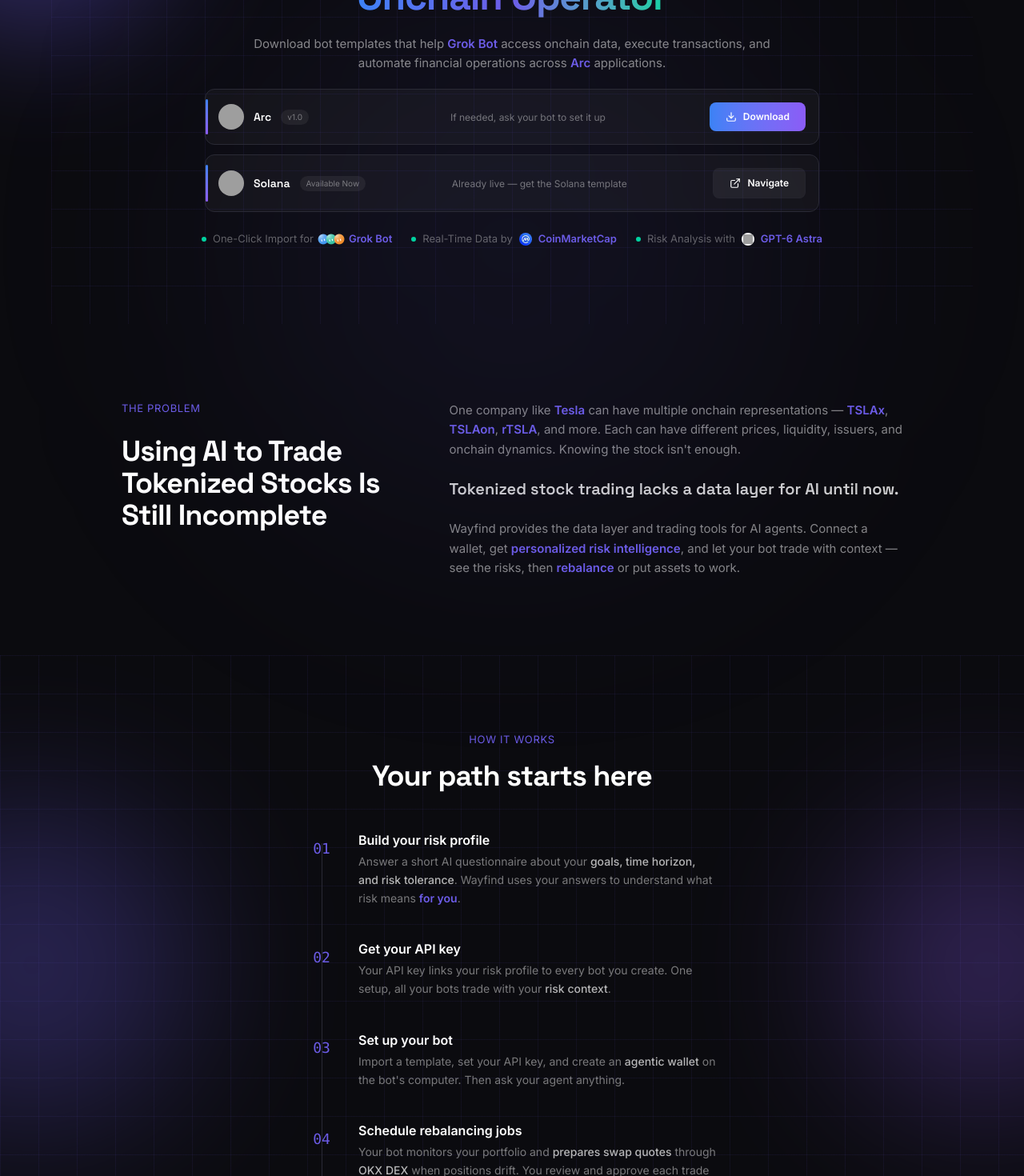
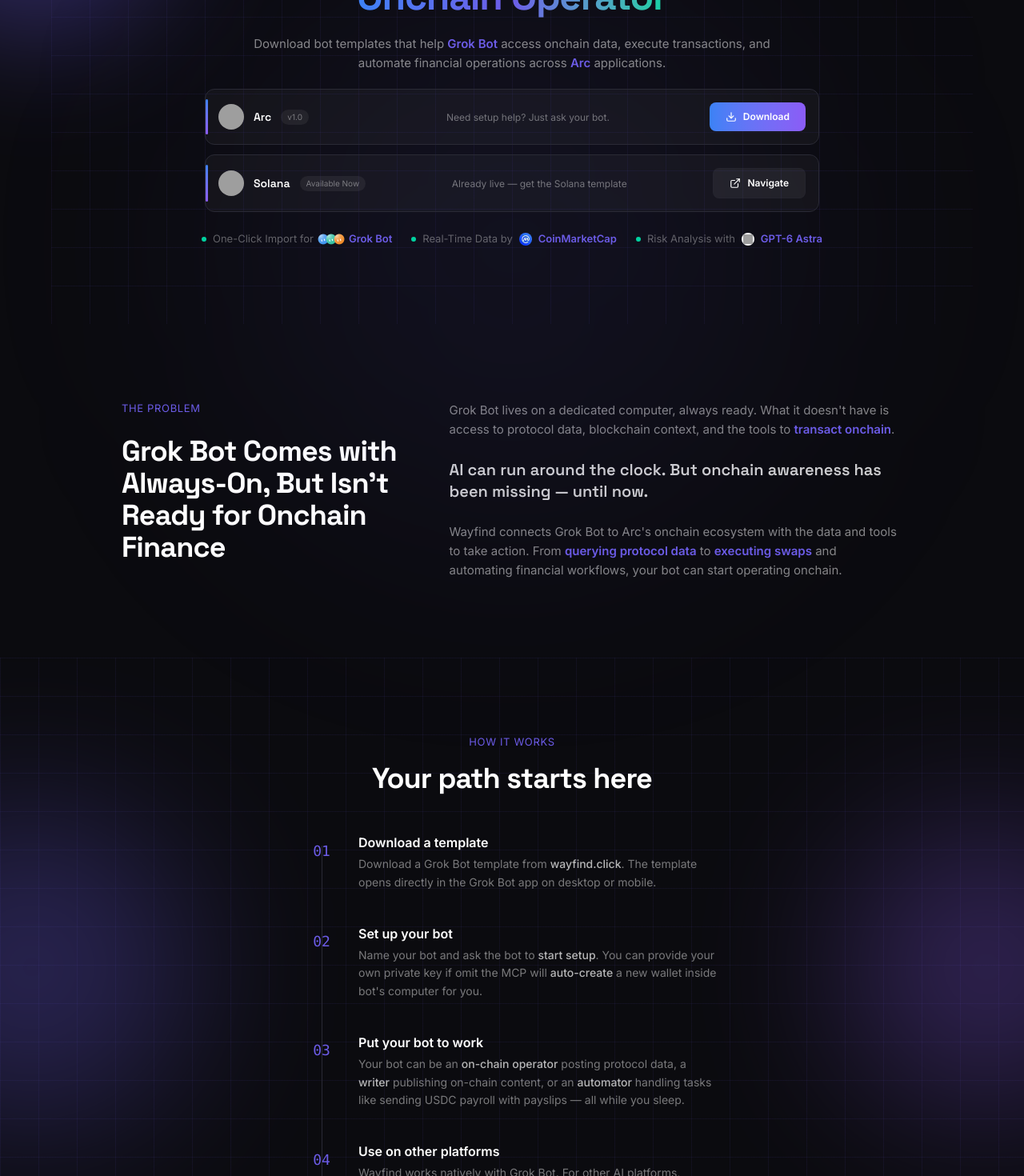
Before and after one commit to tamago-labs/wayfind-arc, a Next.js app in the folder frontend/: page / in a window 1280 px wide. Shown: the part 180-1650 px from the top of the page at 80% size. Built offline with nearby package versions, Linux system fonts and the light colour scheme; grey boxes are pictures that could not be loaded; a web font is replaced by a local one.

Commit message:
chore: refine landing copy and how it works section

```diff
--- a/frontend/app/components/landing/HowItWorks.tsx
+++ b/frontend/app/components/landing/HowItWorks.tsx
@@ -5,42 +5,26 @@
 const steps = [
   {
     num: '01',
-    title: 'Build your risk profile',
-    description: (
-      <>
-        Answer a short AI questionnaire about your <span className="text-white/70 font-medium">goals, time horizon, and risk tolerance</span>. Wayfind uses your answers to understand what risk means <span className="text-accent font-semibold">for you</span>.
-      </>
-    ),
+    title: 'Download a template',
+    description: <>Download a Grok Bot template from <span className="text-white/70 font-medium">wayfind.click</span>. The template opens directly in the Grok Bot app on desktop or mobile.</>,
     example: null,
   },
   {
     num: '02',
-    title: 'Get your API key',
-    description: (
-      <>
-        Your API key links your risk profile to every bot you create. One setup, all your bots trade with your <span className="text-white/70 font-medium">risk context</span>.
-      </>
-    ),
+    title: 'Set up your bot',
+    description: <>Name your bot and ask the bot to <span className="text-white/70 font-medium">start setup</span>. You can provide your own private key if omit the MCP will <span className="text-white/70 font-medium">auto-create</span> a new wallet inside bot's computer for you.</>,
     example: null,
   },
   {
     num: '03',
-    title: 'Set up your bot',
-    description: (
-      <>
-        Import a template, set your API key, and create an <span className="text-white/70 font-medium">agentic wallet</span> on the bot's computer. Then ask your agent anything.
-      </>
-    ),
+    title: 'Put your bot to work',
+    description: <>Your bot can be an <span className="text-white/70 font-medium">on-chain operator</span> posting protocol data, a <span className="text-white/70 font-medium">writer</span> publishing on-chain content, or an <span className="text-white/70 font-medium">automator</span> handling tasks like sending USDC payroll with payslips — all while you sleep.</>,
     example: null,
   },
   {
     num: '04',
-    title: 'Schedule rebalancing jobs',
-    description: (
-      <>
-        Your bot monitors your portfolio and <span className="text-white/70 font-medium">prepares swap quotes</span> through <span className="text-white/70 font-medium">OKX DEX</span> when positions drift. You review and approve each trade before it executes.
-      </>
-    ),
+    title: 'Use on other platforms',
+    description: <>Wayfind works natively with Grok Bot. For other AI platforms, import <span className="text-white/70 font-medium">Agent Skills</span> or set up <span className="text-white/70 font-medium">MCP</span> to connect.</>,
     example: null,
   },
 ];
--- a/frontend/app/components/landing/Problem.tsx
+++ b/frontend/app/components/landing/Problem.tsx
@@ -13,7 +13,7 @@
             </Section>
             <Section>
               <h2 className="font-display text-3xl md:text-4xl font-bold tracking-tight">
-                Using AI to Trade Tokenized Stocks Is Still Incomplete
+                Grok Bot Comes with Always-On, But Isn't Ready for Onchain Finance
               </h2>
             </Section>
           </div>
@@ -21,19 +21,19 @@
           <div className="md:col-span-3">
             <Section>
               <p className="text-[15px] text-white/50 leading-relaxed">
-                One company like <span className="text-accent font-semibold">Tesla</span> can have multiple onchain representations — <span className="text-accent font-semibold">TSLAx</span>, <span className="text-accent font-semibold">TSLAon</span>, <span className="text-accent font-semibold">rTSLA</span>, and more. Each can have different prices, liquidity, issuers, and onchain dynamics. Knowing the stock isn't enough.
+                Grok Bot lives on a dedicated computer, always ready. What it doesn't have is access to protocol data, blockchain context, and the tools to <span className="text-accent font-semibold">transact onchain</span>.
               </p>
             </Section>
 
             <Section>
               <p className="mt-6 text-lg md:text-xl font-display font-semibold text-white/80 leading-snug">
-                Tokenized stock trading lacks a data layer for AI until now.
+                AI can run around the clock. But onchain awareness has been missing — until now.
               </p>
             </Section>
 
             <Section>
               <p className="mt-6 text-[15px] text-white/50 leading-relaxed">
-                Wayfind provides the data layer and trading tools for AI agents. Connect a wallet, get <span className="text-accent font-semibold">personalized risk intelligence</span>, and let your bot trade with context — see the risks, then <span className="text-accent font-semibold">rebalance</span> or put assets to work.
+                Wayfind connects Grok Bot to Arc's onchain ecosystem with the data and tools to take action. From <span className="text-accent font-semibold">querying protocol data</span> to <span className="text-accent font-semibold">executing swaps</span> and automating financial workflows, your bot can start operating onchain.
               </p>
             </Section>
           </div>
--- a/frontend/app/components/landing/TemplateCards.tsx
+++ b/frontend/app/components/landing/TemplateCards.tsx
@@ -6,7 +6,7 @@
   {
     chain: 'Arc',
     version: 'v1.0',
-    description: 'If needed, ask your bot to set it up',
+    description: 'Need setup help? Just ask your bot.',
     available: true,
     logo: 'https://icons.llamao.fi/icons/chains/rsz_arc?w=48&h=48',
     downloadUrl: 'https://wayfind.click',
```
